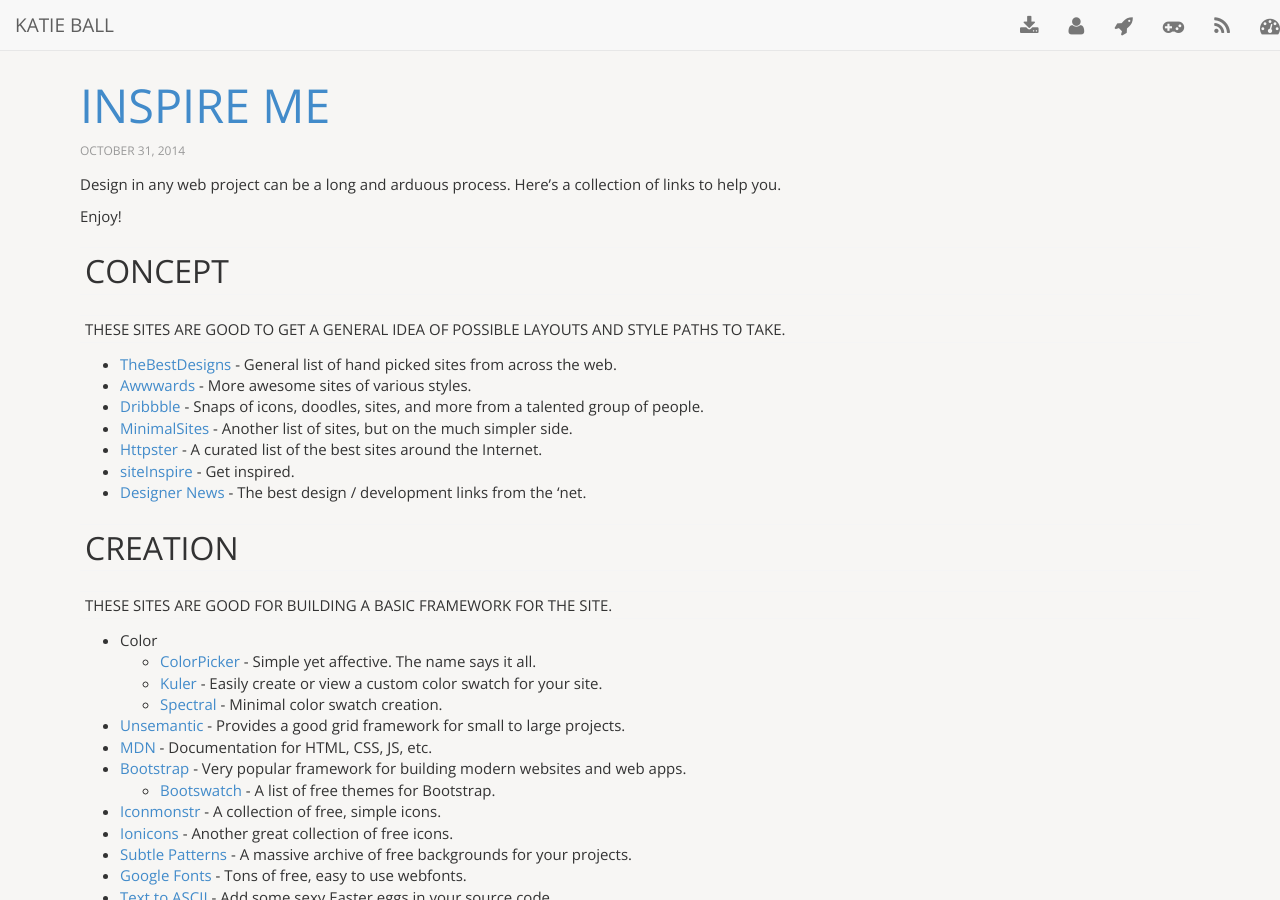
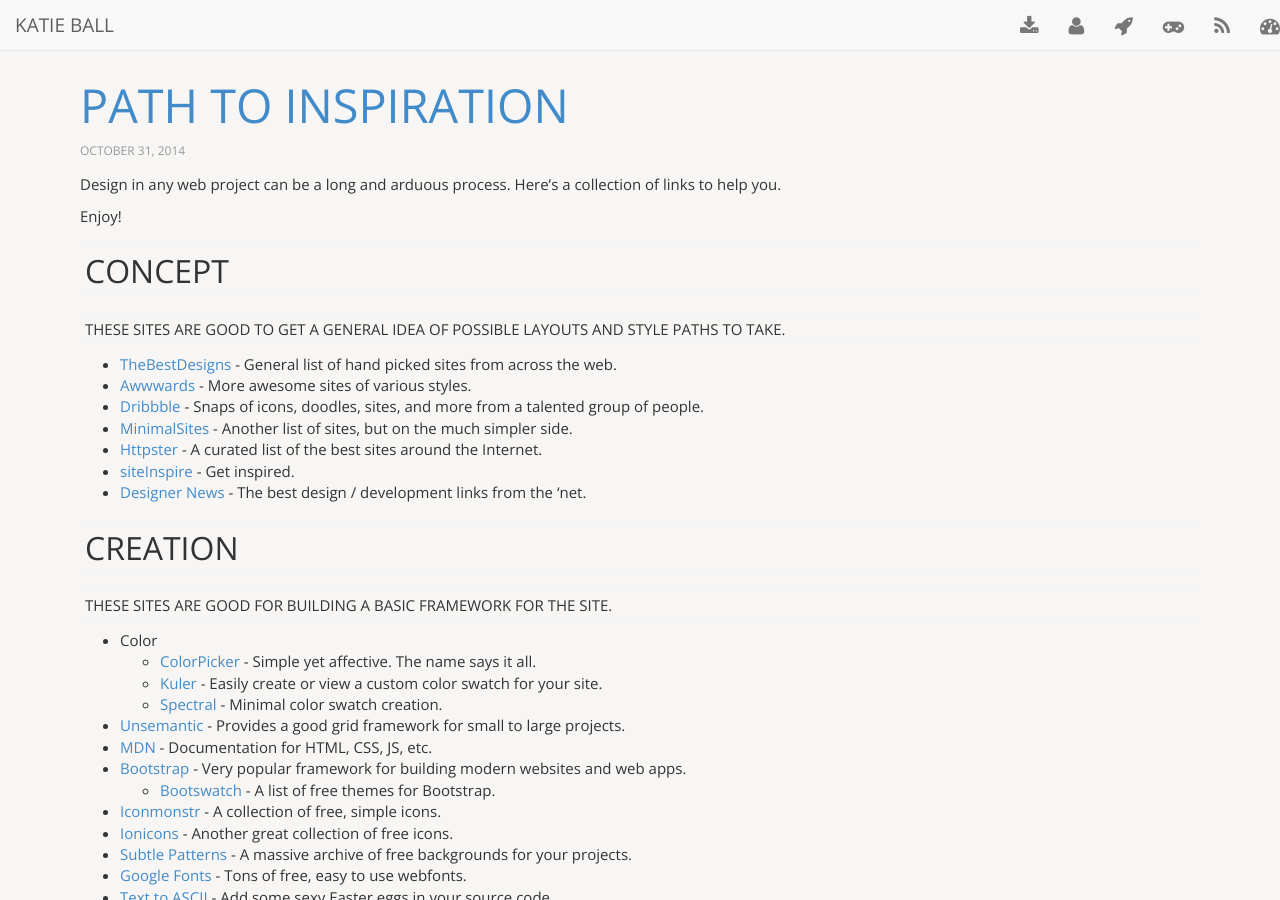
Before and after one commit to roachhd/roachhd.github.io, a Jekyll site: the page built from _posts/2014-10-31-path-to-inspiration.md, in a window 1280 px wide and 900 px high. Built offline with Jekyll 4.4.1, drawn with Linux system fonts in a browser that asks for light colours; nearby versions of some CDN libraries; emoji names are drawn with the system emoji font; Markdown is read by kramdown in place of the engine named in the settings; comment, search, counter and statistics services are not loaded.

Commit message:
Update and rename 2014-10-31-inspire-me.md to 2014-10-31-path-to-inspiration.md

```diff
--- a/_posts/2014-10-31-inspire-me.md
+++ b/_posts/2014-10-31-path-to-inspiration.md
@@ -1,6 +1,6 @@
 ---
 layout: post
-title: "Inspire Me"
+title: "Path To Inspiration"
 category: posts
 ---
 
```
